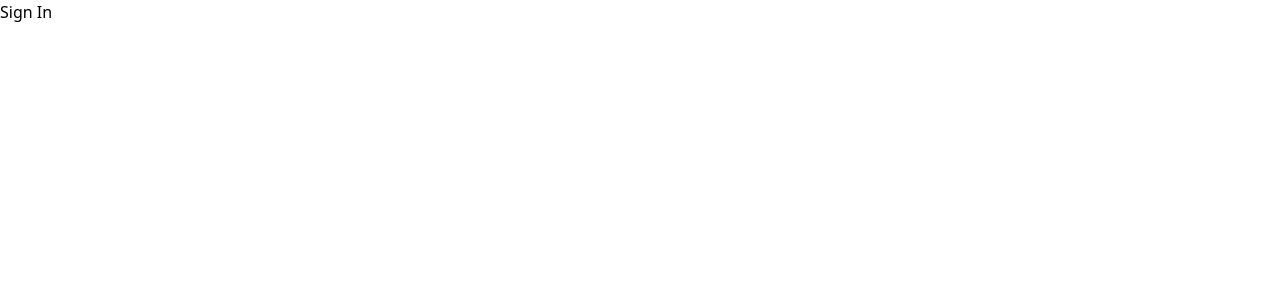
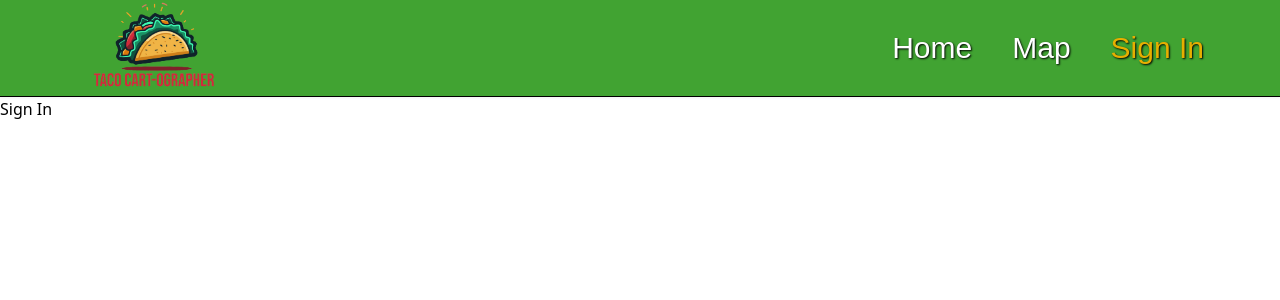
Before and after one commit to dfert1987/taco, a React (Create React App) app: page /sign-in in a window 1280 px wide. Shown: the top 300 px of the page. Built offline with nearby package versions, Linux system fonts and the light colour scheme.

Commit message:
header component and basic routing

```diff
--- a/src/App.js
+++ b/src/App.js
@@ -5,11 +5,13 @@ import SignIn from './pages/SignIn';
 import SignUp from './pages/SignUp';
 import ForgotPassword from './pages/ForgotPassword';
 import Map from './pages/Map';
+import Header from './components/Header';
 
 function App() {
     return (
         <>
             <Router>
+              <Header />
                 <Routes>
                     <Route path='/' element={<Home />} />
                     <Route path='/profile' element={<Profile />} />
--- /dev/null
+++ b/src/components/Header.jsx
@@ -0,0 +1,55 @@
+import React from 'react';
+import { useLocation, useNavigate } from 'react-router-dom';
+import TacoLogo from '../assets/images/tacologotrans.png';
+import '../styles/mainStyle.css';
+
+export default function Header() {
+    const location = useLocation();
+    const navigate = useNavigate();
+
+    const pathMatchRoute = (route) => {
+        if (route === location.pathname) {
+            return true;
+        }
+    };
+
+    return (
+        <div className='bg-lettuce border-b shadow-sm sticky top-0 z-50'>
+            <header className='flex justify-between items-center px-3 max-w-6xl mx-auto'>
+                <div>
+                    <img
+                        src={TacoLogo}
+                        alt='logo'
+                        className='h-24 cursor-pointer drop-shadow-md pb-2'
+                        onClick={() => navigate('/')}
+                    />
+                </div>
+                <div>
+                    <ul className='flex space-x-10 text-white font-bebas text-3xl'>
+                        <li
+                            className={`navShadow cursor-pointer ${
+                                pathMatchRoute('/') && 'text-shellDark'
+                            }`}
+                            onClick={() => navigate('/')}>
+                            Home
+                        </li>
+                        <li
+                            className={`navShadow cursor-pointer ${
+                                pathMatchRoute('/map') && 'text-shellDark'
+                            }`}
+                            onClick={() => navigate('/map')}>
+                            Map
+                        </li>
+                        <li
+                            className={`navShadow cursor-pointer ${
+                                pathMatchRoute('/sign-in') && 'text-shellDark'
+                            }`}
+                            onClick={() => navigate('/sign-in')}>
+                            Sign In
+                        </li>
+                    </ul>
+                </div>
+            </header>
+        </div>
+    );
+}
--- /dev/null
+++ b/src/styles/mainStyle.css
@@ -0,0 +1,24 @@
+.navShadow {
+    text-shadow: 1px 1px 2px black;
+    text-decoration: none;
+    position: relative;
+}
+
+.navShadow::before {
+    content: '';
+    position: absolute;
+    width: 100%;
+    height: 4px;
+    border-radius: 4px;
+    background-color: #c91919;
+    bottom: 0;
+    left: 0;
+    transform-origin: right;
+    transform: scaleX(0);
+    transition: transform 0.3s ease-in-out;
+}
+
+.navShadow:hover::before {
+    transform-origin: left;
+    transform: scaleX(1);
+}
--- a/tailwind.config.js
+++ b/tailwind.config.js
@@ -2,7 +2,23 @@
 module.exports = {
     content: ['./src/**/*.{js,jsx,ts,tsx}'],
     theme: {
-        extend: {},
+        extend: {
+
+        },
+        colors: {
+            lettuce: '#41a332',
+            shellLight: '#f6c95c',
+            shellDark: '#e7af00',
+            salsa: '#c91919',
+            beef: '#983d00',
+            white: 'white',
+        },
+        dropShadow: {
+            nav: '0 35px 35px #c91919'
+        },
+        fontFamily: {
+            bebas: 'Bebas Neue, sans-serif',
+        }
     },
     plugins: [],
 };
```
Also changed, not shown: src/assets/images/tacologo.png (added), src/assets/images/tacologotrans.png (added).
